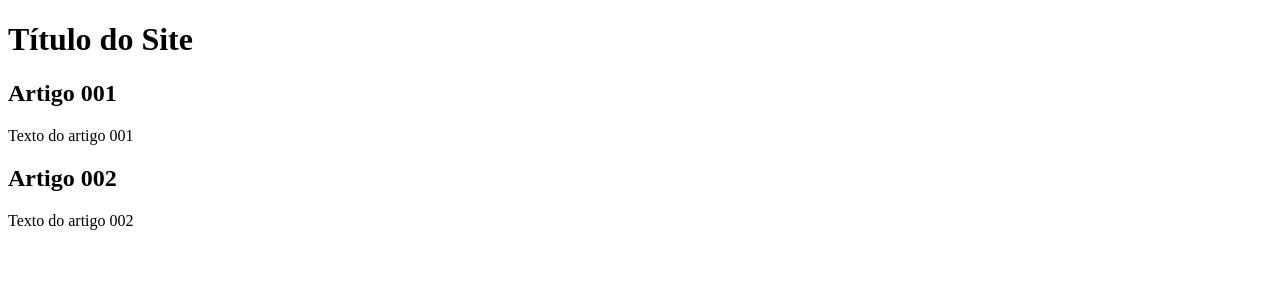
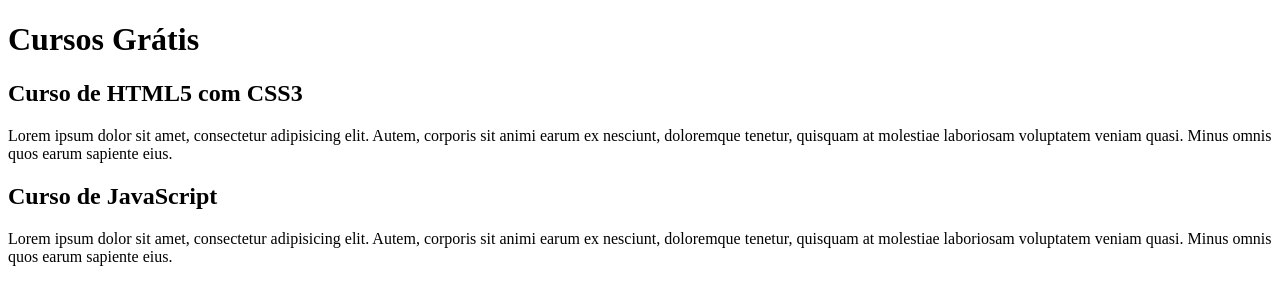
Before and after one commit to Lipeefsb/projeto-site, a plain HTML site: page index.html in a window 1280 px wide. Drawn offline with Linux system fonts and the light colour scheme.

Commit message:
Comecei a escrever o conteúdo

```diff
--- a/index.html
+++ b/index.html
@@ -8,15 +8,15 @@
  <body>
       <main>
          <header>
-            <h1> Título do Site </h1>
+            <h1> Cursos Grátis </h1>
         </header>
         <article>
-            <h2> Artigo 001</h2>
-            <p>Texto do artigo 001</p>
+            <h2> Curso de HTML5 com CSS3</h2>
+            <p>Lorem ipsum dolor sit amet, consectetur adipisicing elit. Autem, corporis sit animi earum ex nesciunt, doloremque tenetur, quisquam at molestiae laboriosam voluptatem veniam quasi. Minus omnis quos earum sapiente eius.</p>
         </article>
         <article>
-            <h2>Artigo 002</h2>
-            <p>Texto do artigo 002</p>
+            <h2>Curso de JavaScript</h2>
+            <p>Lorem ipsum dolor sit amet, consectetur adipisicing elit. Autem, corporis sit animi earum ex nesciunt, doloremque tenetur, quisquam at molestiae laboriosam voluptatem veniam quasi. Minus omnis quos earum sapiente eius.</p>
         </article>
       </main>
  </body>
```
